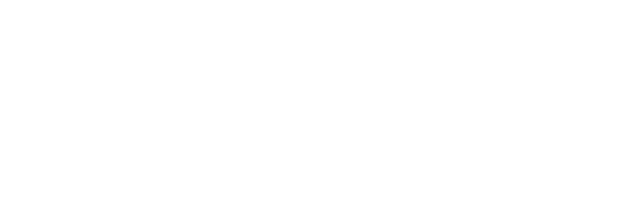
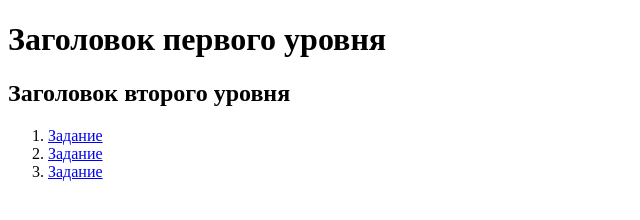
Before and after one commit to verrrooon/task-html, a website: page src/index.html in a window 1280 px wide. Shown: the whole page, without its empty margins (0-640 px from the left). Drawn offline with Linux system fonts and the light colour scheme.

Commit message:
Задание по HTML

```diff
--- a/src/index.html
+++ b/src/index.html
@@ -1,7 +1,18 @@
 <!DOCTYPE html>
 <html lang="en">
-    <head>
-        <title>HTML</title>
-    </head>
-    <body></body>
+
+<head>
+    <title>HTML</title>
+</head>
+
+<body>
+    <h1>Заголовок первого уровня</h1>
+    <h2>Заголовок второго уровня</h2>
+    <ol>
+        <li><a href="https://github.com/verrrooon/task-html/blob/main/README.md">Задание</a></li>
+        <li><a href="https://github.com/verrrooon/task-html/blob/main/README.md">Задание</a></li>
+        <li><a href="https://github.com/verrrooon/task-html/blob/main/README.md">Задание</a></li>
+    </ol>
+</body>
+
 </html>
```
